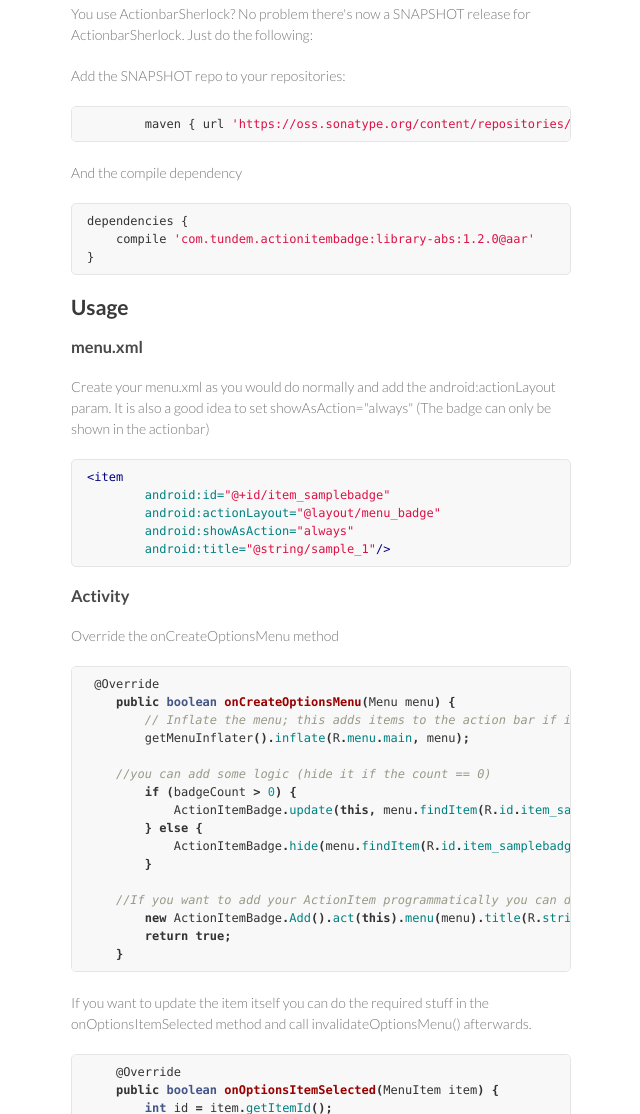
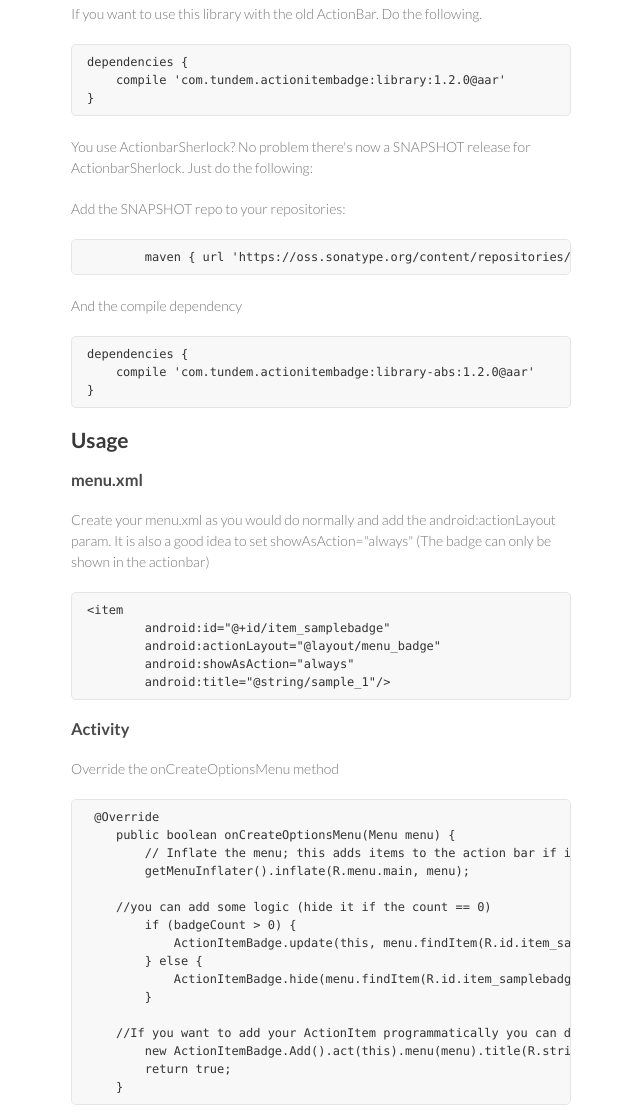
Before and after one commit to mikepenz/Android-ActionItemBadge, a plain HTML site: page index.html in a window 1280 px wide. Shown: the part 1686-2800 px from the top of the page, without its empty margins (499-1139 px from the left). Drawn offline with Linux system fonts and the light colour scheme.

Commit message:
Create gh-pages branch via GitHub

```diff
--- a/index.html
+++ b/index.html
@@ -29,103 +29,103 @@
       </header>
       <section>
         <h1>
-<a name="android-actionitembadge--" class="anchor" href="#android-actionitembadge--"><span class="octicon octicon-link"></span></a>Android-ActionItemBadge <a href="https://maven-badges.herokuapp.com/maven-central/com.tundem.actionitembadge/library"><img src="https://maven-badges.herokuapp.com/maven-central/com.tundem.actionitembadge/library/badge.svg?style=flat" alt="Maven Central"></a> <a href="http://android-arsenal.com/details/1/755"><img src="http://img.shields.io/badge/Android%20Arsenal-Android--ActionItemBadge-brightgreen.svg?style=flat" alt="Android Arsenal"></a>
+<a id="android-actionitembadge--" class="anchor" href="#android-actionitembadge--" aria-hidden="true"><span class="octicon octicon-link"></span></a>Android-ActionItemBadge <a href="https://maven-badges.herokuapp.com/maven-central/com.mikepenz.actionitembadge/library"><img src="https://maven-badges.herokuapp.com/maven-central/com.mikepenz.actionitembadge/library/badge.svg?style=flat" alt="Maven Central"></a> <a href="http://android-arsenal.com/details/1/755"><img src="http://img.shields.io/badge/Android%20Arsenal-Android--ActionItemBadge-brightgreen.svg?style=flat" alt="Android Arsenal"></a>
 </h1>
 
 <p>ActionItemBadge is a library which offers a simple and easy to use method to add a badge to your action item!</p>
 
 <h2>
-<a name="screenshots" class="anchor" href="#screenshots"><span class="octicon octicon-link"></span></a>Screenshots</h2>
+<a id="screenshots" class="anchor" href="#screenshots" aria-hidden="true"><span class="octicon octicon-link"></span></a>Screenshots</h2>
 
 <p><img src="https://raw.githubusercontent.com/mikepenz/Android-ActionItemBadge/master/DEV/screenshot/screenshot1_small.png" alt="Image">.
 <img src="https://raw.githubusercontent.com/mikepenz/Android-ActionItemBadge/master/DEV/screenshot/screenshot2_small.png" alt="Image"></p>
 
 <h2>
-<a name="include-in-your-project" class="anchor" href="#include-in-your-project"><span class="octicon octicon-link"></span></a>Include in your project</h2>
+<a id="include-in-your-project" class="anchor" href="#include-in-your-project" aria-hidden="true"><span class="octicon octicon-link"></span></a>Include in your project</h2>
 
 <h3>
-<a name="using-maven" class="anchor" href="#using-maven"><span class="octicon octicon-link"></span></a>Using Maven</h3>
+<a id="using-maven" class="anchor" href="#using-maven" aria-hidden="true"><span class="octicon octicon-link"></span></a>Using Maven</h3>
 
 <p>The AboutLibraries Library is pushed to [Maven Central], so you just need to add the following dependency to your <code>build.gradle</code>.</p>
 
-<div class="highlight highlight-javascript"><pre><span class="nx">dependencies</span> <span class="p">{</span>
-    <span class="nx">compile</span> <span class="s1">'com.tundem.actionitembadge:library:1.2.0@aar'</span>
-<span class="p">}</span>
-</pre></div>
+<div class="highlight highlight-javascript"><pre>dependencies {
+    compile <span class="pl-s1"><span class="pl-pds">'</span>com.mikepenz.actionitembadge:library:2.0.0@aar<span class="pl-pds">'</span></span>
+}</pre></div>
+
+<p>If you want to use this library with the old ActionBar. Do the following.</p>
+
+<div class="highlight highlight-javascript"><pre>dependencies {
+    compile <span class="pl-s1"><span class="pl-pds">'</span>com.tundem.actionitembadge:library:1.2.0@aar<span class="pl-pds">'</span></span>
+}</pre></div>
 
 <p>You use ActionbarSherlock? No problem there's now a SNAPSHOT release for ActionbarSherlock. Just do the following:</p>
 
 <p>Add the SNAPSHOT repo to your repositories:</p>
 
-<div class="highlight highlight-javascript"><pre>        <span class="nx">maven</span> <span class="p">{</span> <span class="nx">url</span> <span class="s1">'https://oss.sonatype.org/content/repositories/snapshots/'</span> <span class="p">}</span>
-</pre></div>
+<div class="highlight highlight-javascript"><pre>        maven { url <span class="pl-s1"><span class="pl-pds">'</span>https://oss.sonatype.org/content/repositories/snapshots/<span class="pl-pds">'</span></span> }</pre></div>
 
 <p>And the compile dependency</p>
 
-<div class="highlight highlight-javascript"><pre><span class="nx">dependencies</span> <span class="p">{</span>
-    <span class="nx">compile</span> <span class="s1">'com.tundem.actionitembadge:library-abs:1.2.0@aar'</span>
-<span class="p">}</span>
-</pre></div>
+<div class="highlight highlight-javascript"><pre>dependencies {
+    compile <span class="pl-s1"><span class="pl-pds">'</span>com.tundem.actionitembadge:library-abs:1.2.0@aar<span class="pl-pds">'</span></span>
+}</pre></div>
 
 <h2>
-<a name="usage" class="anchor" href="#usage"><span class="octicon octicon-link"></span></a>Usage</h2>
+<a id="usage" class="anchor" href="#usage" aria-hidden="true"><span class="octicon octicon-link"></span></a>Usage</h2>
 
 <h3>
-<a name="menuxml" class="anchor" href="#menuxml"><span class="octicon octicon-link"></span></a>menu.xml</h3>
+<a id="menuxml" class="anchor" href="#menuxml" aria-hidden="true"><span class="octicon octicon-link"></span></a>menu.xml</h3>
 
 <p>Create your menu.xml as you would do normally and add the android:actionLayout param.
 It is also a good idea to set showAsAction="always" (The badge can only be shown in the actionbar)</p>
 
-<div class="highlight highlight-xml"><pre><span class="nt">&lt;item</span>
-        <span class="na">android:id=</span><span class="s">"@+id/item_samplebadge"</span>
-        <span class="na">android:actionLayout=</span><span class="s">"@layout/menu_badge"</span>
-        <span class="na">android:showAsAction=</span><span class="s">"always"</span>
-        <span class="na">android:title=</span><span class="s">"@string/sample_1"</span><span class="nt">/&gt;</span>
-</pre></div>
+<div class="highlight highlight-xml"><pre>&lt;<span class="pl-ent">item</span>
+        <span class="pl-eoa">android</span><span class="pl-eoa">:</span><span class="pl-eoa">id</span>=<span class="pl-s1"><span class="pl-pds">"</span>@+id/item_samplebadge<span class="pl-pds">"</span></span>
+        <span class="pl-eoa">android</span><span class="pl-eoa">:</span><span class="pl-eoa">actionLayout</span>=<span class="pl-s1"><span class="pl-pds">"</span>@layout/menu_badge<span class="pl-pds">"</span></span>
+        <span class="pl-eoa">android</span><span class="pl-eoa">:</span><span class="pl-eoa">showAsAction</span>=<span class="pl-s1"><span class="pl-pds">"</span>always<span class="pl-pds">"</span></span>
+        <span class="pl-eoa">android</span><span class="pl-eoa">:</span><span class="pl-eoa">title</span>=<span class="pl-s1"><span class="pl-pds">"</span>@string/sample_1<span class="pl-pds">"</span></span>/&gt;</pre></div>
 
 <h3>
-<a name="activity" class="anchor" href="#activity"><span class="octicon octicon-link"></span></a>Activity</h3>
+<a id="activity" class="anchor" href="#activity" aria-hidden="true"><span class="octicon octicon-link"></span></a>Activity</h3>
 
 <p>Override the onCreateOptionsMenu method</p>
 
-<div class="highlight highlight-java"><pre> <span class="nd">@Override</span>
-    <span class="kd">public</span> <span class="kt">boolean</span> <span class="nf">onCreateOptionsMenu</span><span class="o">(</span><span class="n">Menu</span> <span class="n">menu</span><span class="o">)</span> <span class="o">{</span>
-        <span class="c1">// Inflate the menu; this adds items to the action bar if it is present.</span>
-        <span class="n">getMenuInflater</span><span class="o">().</span><span class="na">inflate</span><span class="o">(</span><span class="n">R</span><span class="o">.</span><span class="na">menu</span><span class="o">.</span><span class="na">main</span><span class="o">,</span> <span class="n">menu</span><span class="o">);</span>
+<div class="highlight highlight-java"><pre> @<span class="pl-s">Override</span>
+    <span class="pl-s">public</span> <span class="pl-s">boolean</span> onCreateOptionsMenu(<span class="pl-s">Menu</span> menu) {
+        <span class="pl-c"><span class="pl-pdc">//</span> Inflate the menu; this adds items to the action bar if it is present.</span>
+        getMenuInflater()<span class="pl-ko">.</span>inflate(<span class="pl-s">R</span><span class="pl-ko">.</span>menu<span class="pl-ko">.</span>main, menu);
 
-    <span class="c1">//you can add some logic (hide it if the count == 0)</span>
-        <span class="k">if</span> <span class="o">(</span><span class="n">badgeCount</span> <span class="o">&gt;</span> <span class="mi">0</span><span class="o">)</span> <span class="o">{</span>
-            <span class="n">ActionItemBadge</span><span class="o">.</span><span class="na">update</span><span class="o">(</span><span class="k">this</span><span class="o">,</span> <span class="n">menu</span><span class="o">.</span><span class="na">findItem</span><span class="o">(</span><span class="n">R</span><span class="o">.</span><span class="na">id</span><span class="o">.</span><span class="na">item_samplebadge</span><span class="o">),</span> <span class="n">Iconify</span><span class="o">.</span><span class="na">IconValue</span><span class="o">.</span><span class="na">fa_android</span><span class="o">,</span> <span class="n">ActionItemBadge</span><span class="o">.</span><span class="na">BadgeStyle</span><span class="o">.</span><span class="na">DARKGREY</span><span class="o">,</span> <span class="n">badgeCount</span><span class="o">);</span>
-        <span class="o">}</span> <span class="k">else</span> <span class="o">{</span>
-            <span class="n">ActionItemBadge</span><span class="o">.</span><span class="na">hide</span><span class="o">(</span><span class="n">menu</span><span class="o">.</span><span class="na">findItem</span><span class="o">(</span><span class="n">R</span><span class="o">.</span><span class="na">id</span><span class="o">.</span><span class="na">item_samplebadge</span><span class="o">));</span>
-        <span class="o">}</span>
+    <span class="pl-c"><span class="pl-pdc">//</span>you can add some logic (hide it if the count == 0)</span>
+        <span class="pl-k">if</span> (badgeCount <span class="pl-ko">&gt;</span> <span class="pl-cn">0</span>) {
+            <span class="pl-s">ActionItemBadge</span><span class="pl-ko">.</span>update(<span class="pl-v">this</span>, menu<span class="pl-ko">.</span>findItem(<span class="pl-s">R</span><span class="pl-ko">.</span>id<span class="pl-ko">.</span>item_samplebadge), <span class="pl-s">Iconify</span><span class="pl-ko">.</span><span class="pl-s">IconValue</span><span class="pl-ko">.</span>fa_android, <span class="pl-s">ActionItemBadge</span><span class="pl-ko">.</span><span class="pl-s">BadgeStyle</span><span class="pl-c1"><span class="pl-ko">.</span>DARKGREY</span>, badgeCount);
+        } <span class="pl-k">else</span> {
+            <span class="pl-s">ActionItemBadge</span><span class="pl-ko">.</span>hide(menu<span class="pl-ko">.</span>findItem(<span class="pl-s">R</span><span class="pl-ko">.</span>id<span class="pl-ko">.</span>item_samplebadge));
+        }
 
-    <span class="c1">//If you want to add your ActionItem programmatically you can do this too. You do the following:</span>
-        <span class="k">new</span> <span class="n">ActionItemBadge</span><span class="o">.</span><span class="na">Add</span><span class="o">().</span><span class="na">act</span><span class="o">(</span><span class="k">this</span><span class="o">).</span><span class="na">menu</span><span class="o">(</span><span class="n">menu</span><span class="o">).</span><span class="na">title</span><span class="o">(</span><span class="n">R</span><span class="o">.</span><span class="na">string</span><span class="o">.</span><span class="na">sample_2</span><span class="o">).</span><span class="na">itemDetails</span><span class="o">(</span><span class="mi">0</span><span class="o">,</span> <span class="n">SAMPLE2_ID</span><span class="o">,</span> <span class="mi">1</span><span class="o">).</span><span class="na">showAsAction</span><span class="o">(</span><span class="n">MenuItem</span><span class="o">.</span><span class="na">SHOW_AS_ACTION_ALWAYS</span><span class="o">).</span><span class="na">build</span><span class="o">(</span><span class="n">ActionItemBadge</span><span class="o">.</span><span class="na">BadgeStyle</span><span class="o">.</span><span class="na">BLUE_LARGE</span><span class="o">,</span> <span class="mi">1</span><span class="o">);</span>
-        <span class="k">return</span> <span class="kc">true</span><span class="o">;</span>
-    <span class="o">}</span>
-</pre></div>
+    <span class="pl-c"><span class="pl-pdc">//</span>If you want to add your ActionItem programmatically you can do this too. You do the following:</span>
+        <span class="pl-k">new</span> <span class="pl-s">ActionItemBadge</span>.<span class="pl-s">Add</span>()<span class="pl-ko">.</span>act(<span class="pl-v">this</span>)<span class="pl-ko">.</span>menu(menu)<span class="pl-ko">.</span>title(<span class="pl-s">R</span><span class="pl-ko">.</span>string<span class="pl-ko">.</span>sample_2)<span class="pl-ko">.</span>itemDetails(<span class="pl-cn">0</span>, <span class="pl-c1">SAMPLE2_ID</span>, <span class="pl-cn">1</span>)<span class="pl-ko">.</span>showAsAction(<span class="pl-s">MenuItem</span><span class="pl-c1"><span class="pl-ko">.</span>SHOW_AS_ACTION_ALWAYS</span>)<span class="pl-ko">.</span>build(<span class="pl-s">ActionItemBadge</span><span class="pl-ko">.</span><span class="pl-s">BadgeStyle</span><span class="pl-c1"><span class="pl-ko">.</span>BLUE_LARGE</span>, <span class="pl-cn">1</span>);
+        <span class="pl-k">return</span> <span class="pl-c1">true</span>;
+    }</pre></div>
 
 <p>If you want to update the item itself you can do the required stuff in the onOptionsItemSelected method and
 call invalidateOptionsMenu() afterwards.</p>
 
-<div class="highlight highlight-java"><pre>    <span class="nd">@Override</span>
-    <span class="kd">public</span> <span class="kt">boolean</span> <span class="nf">onOptionsItemSelected</span><span class="o">(</span><span class="n">MenuItem</span> <span class="n">item</span><span class="o">)</span> <span class="o">{</span>
-        <span class="kt">int</span> <span class="n">id</span> <span class="o">=</span> <span class="n">item</span><span class="o">.</span><span class="na">getItemId</span><span class="o">();</span>
-        <span class="k">if</span> <span class="o">(</span><span class="n">id</span> <span class="o">==</span> <span class="n">R</span><span class="o">.</span><span class="na">id</span><span class="o">.</span><span class="na">item_samplebadge</span><span class="o">)</span> <span class="o">{</span>
-            <span class="n">Toast</span><span class="o">.</span><span class="na">makeText</span><span class="o">(</span><span class="k">this</span><span class="o">,</span> <span class="n">R</span><span class="o">.</span><span class="na">string</span><span class="o">.</span><span class="na">sample_3</span><span class="o">,</span> <span class="n">Toast</span><span class="o">.</span><span class="na">LENGTH_SHORT</span><span class="o">).</span><span class="na">show</span><span class="o">();</span>
-            <span class="n">badgeCount</span><span class="o">--;</span>
-            <span class="n">invalidateOptionsMenu</span><span class="o">();</span>
-            <span class="k">return</span> <span class="kc">true</span><span class="o">;</span>
-        <span class="o">}</span> <span class="k">else</span> <span class="nf">if</span> <span class="o">(</span><span class="n">id</span> <span class="o">==</span> <span class="n">SAMPLE2_ID</span><span class="o">)</span> <span class="o">{</span>
-            <span class="n">Toast</span><span class="o">.</span><span class="na">makeText</span><span class="o">(</span><span class="k">this</span><span class="o">,</span> <span class="n">R</span><span class="o">.</span><span class="na">string</span><span class="o">.</span><span class="na">sample_4</span><span class="o">,</span> <span class="n">Toast</span><span class="o">.</span><span class="na">LENGTH_SHORT</span><span class="o">).</span><span class="na">show</span><span class="o">();</span>
-        <span class="o">}</span>
-        <span class="k">return</span> <span class="kd">super</span><span class="o">.</span><span class="na">onOptionsItemSelected</span><span class="o">(</span><span class="n">item</span><span class="o">);</span>
-    <span class="o">}</span>
-</pre></div>
+<div class="highlight highlight-java"><pre>    @<span class="pl-s">Override</span>
+    <span class="pl-s">public</span> <span class="pl-s">boolean</span> onOptionsItemSelected(<span class="pl-s">MenuItem</span> item) {
+        <span class="pl-s">int</span> id <span class="pl-ko">=</span> item<span class="pl-ko">.</span>getItemId();
+        <span class="pl-k">if</span> (id <span class="pl-ko">==</span> <span class="pl-s">R</span><span class="pl-ko">.</span>id<span class="pl-ko">.</span>item_samplebadge) {
+            <span class="pl-s">Toast</span><span class="pl-ko">.</span>makeText(<span class="pl-v">this</span>, <span class="pl-s">R</span><span class="pl-ko">.</span>string<span class="pl-ko">.</span>sample_3, <span class="pl-s">Toast</span><span class="pl-c1"><span class="pl-ko">.</span>LENGTH_SHORT</span>)<span class="pl-ko">.</span>show();
+            badgeCount<span class="pl-ko">--</span>;
+            invalidateOptionsMenu();
+            <span class="pl-k">return</span> <span class="pl-c1">true</span>;
+        } <span class="pl-k">else</span> <span class="pl-k">if</span> (id <span class="pl-ko">==</span> <span class="pl-c1">SAMPLE2_ID</span>) {
+            <span class="pl-s">Toast</span><span class="pl-ko">.</span>makeText(<span class="pl-v">this</span>, <span class="pl-s">R</span><span class="pl-ko">.</span>string<span class="pl-ko">.</span>sample_4, <span class="pl-s">Toast</span><span class="pl-c1"><span class="pl-ko">.</span>LENGTH_SHORT</span>)<span class="pl-ko">.</span>show();
+        }
+        <span class="pl-k">return</span> <span class="pl-v">super</span><span class="pl-ko">.</span>onOptionsItemSelected(item);
+    }</pre></div>
 
 <h1>
-<a name="dependencies" class="anchor" href="#dependencies"><span class="octicon octicon-link"></span></a>Dependencies</h1>
+<a id="dependencies" class="anchor" href="#dependencies" aria-hidden="true"><span class="octicon octicon-link"></span></a>Dependencies</h1>
 
 <ul>
 <li>Android-Iconify - <a href="https://github.com/JoanZapata/android-iconify">https://github.com/JoanZapata/android-iconify</a>
@@ -133,7 +133,7 @@
 </ul>
 
 <h1>
-<a name="developed-by" class="anchor" href="#developed-by"><span class="octicon octicon-link"></span></a>Developed By</h1>
+<a id="developed-by" class="anchor" href="#developed-by" aria-hidden="true"><span class="octicon octicon-link"></span></a>Developed By</h1>
 
 <ul>
 <li>Mike Penz - <a href="http://mikepenz.com">http://mikepenz.com</a> - <a href="mailto:penz@tundem.com">penz@tundem.com</a>
@@ -141,7 +141,7 @@
 </ul>
 
 <h1>
-<a name="license" class="anchor" href="#license"><span class="octicon octicon-link"></span></a>License</h1>
+<a id="license" class="anchor" href="#license" aria-hidden="true"><span class="octicon octicon-link"></span></a>License</h1>
 
 <pre><code>Copyright 2014 Mike Penz
 
```
Also changed, not shown: params.json (+1 -1 lines).
